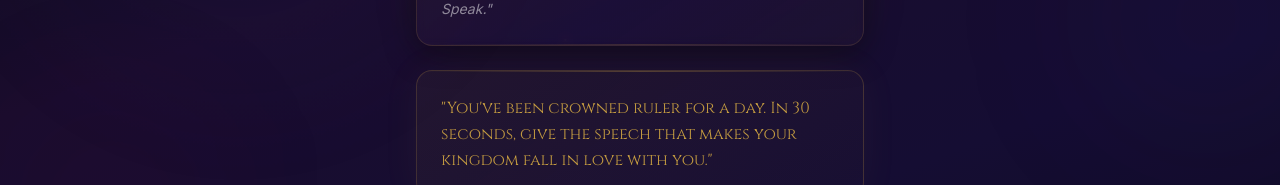
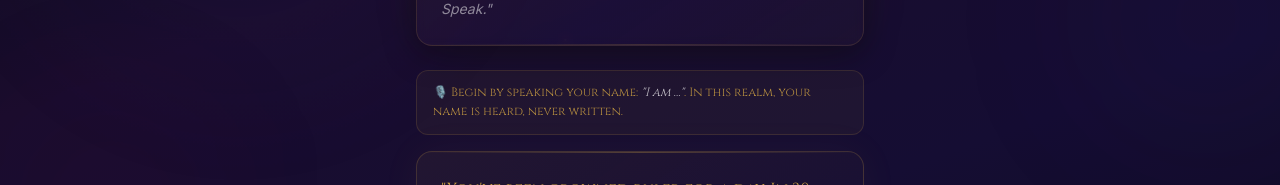
Before and after one commit to madhavmohan90/Kingdom-Dating, a React (Vite) app: page /Kingdom-Dating/voice-record in a window 1280 px wide. Shown: the part 262-447 px from the top of the page. Built offline with nearby package versions, Linux system fonts and the light colour scheme; no server answers.

Commit message:
VoiceRecord: ask bards to speak their name first
Co-Authored-By: Claude Sonnet 5.5 <noreply@anthropic.com>
Claude-Session: https://claude.ai/code/session_01Qp3tSdVFtkHVCRpjLQNXrN

```diff
--- a/src/pages/VoiceRecord.jsx
+++ b/src/pages/VoiceRecord.jsx
@@ -180,6 +180,15 @@ export default function VoiceRecord() {
           </p>
         </div>
 
+        {/* Spoken name — first recording only */}
+        {currentPrompt === 0 && (
+          <div className="mb-4 px-4 py-3 rounded-xl border border-kingdom-gold/15 bg-kingdom-gold/5">
+            <p className="text-kingdom-gold/80 text-xs font-display leading-relaxed">
+              🎙️ Begin by speaking your name: <span className="text-white/70 italic">"I am …"</span>. In this realm, your name is heard, never written.
+            </p>
+          </div>
+        )}
+
         {/* Quest prompt */}
         <div className="rounded-2xl p-6 mb-8 relative overflow-hidden"
              style={{
```
